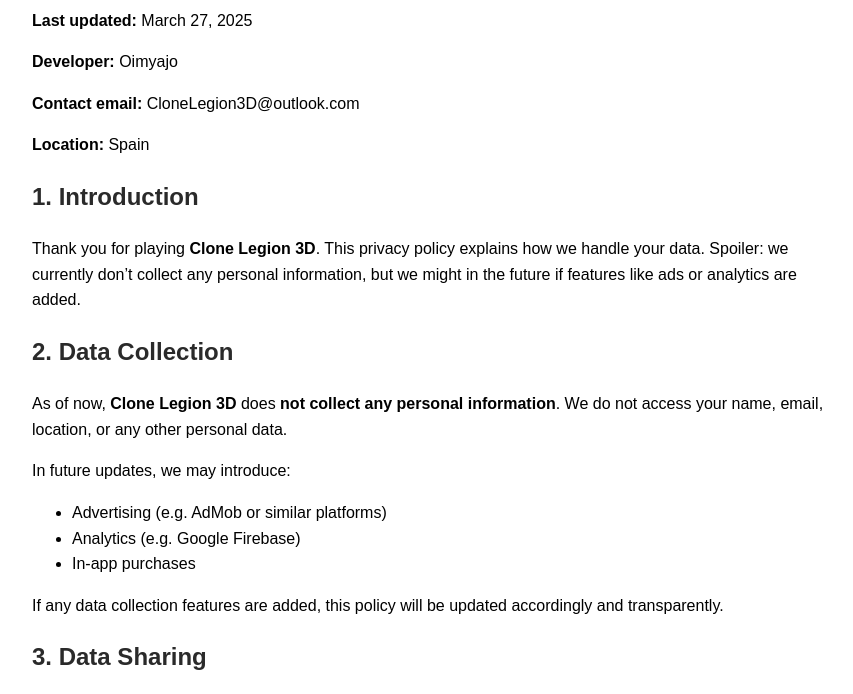
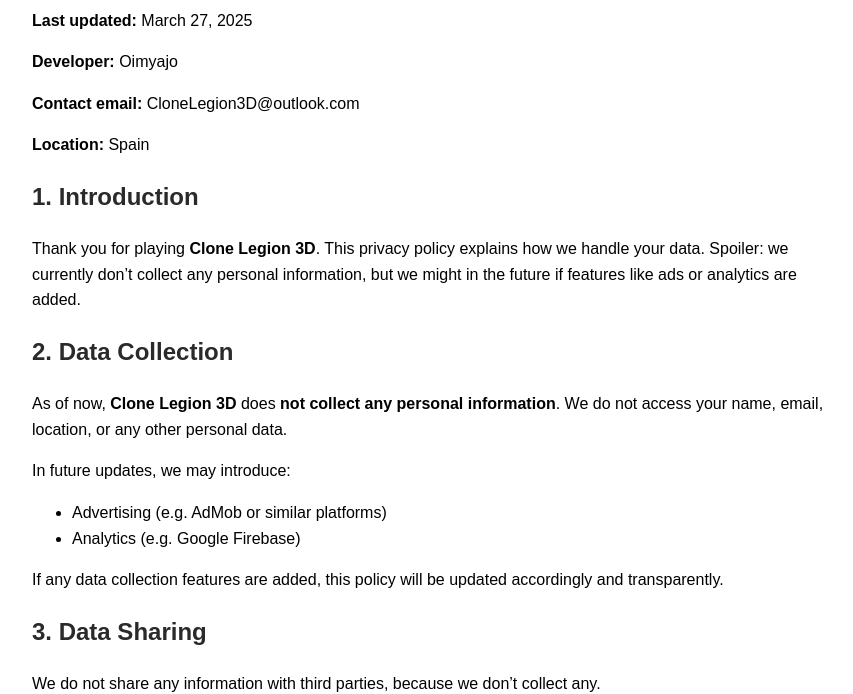
Before and after one commit to CloneLegion3D/clone-legion3D-privacy, a plain HTML site: page index.html in a window 1280 px wide. Shown: the part 105-799 px from the top of the page, without its empty margins (208-1061 px from the left). Drawn offline with Linux system fonts and the light colour scheme.

Commit message:
Update index.html

```diff
--- a/index.html
+++ b/index.html
@@ -33,7 +33,6 @@
   <ul>
     <li>Advertising (e.g. AdMob or similar platforms)</li>
     <li>Analytics (e.g. Google Firebase)</li>
-    <li>In-app purchases</li>
   </ul>
   <p>If any data collection features are added, this policy will be updated accordingly and transparently.</p>
 
```
